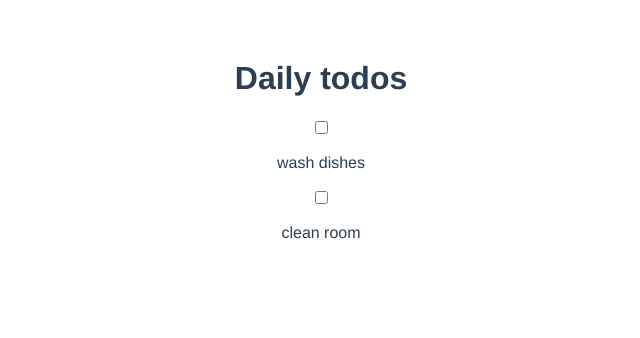
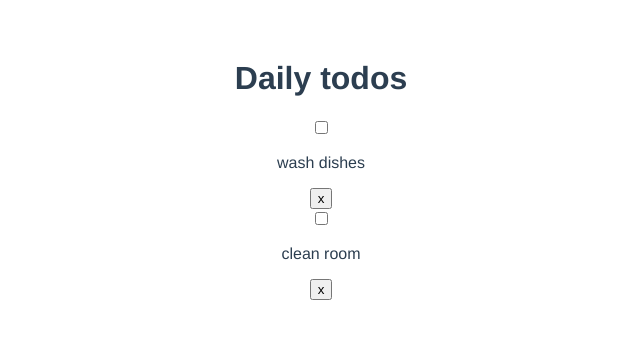
Before and after one commit to sophielihenry/vuetodolist, a Vue app: page / in a window 1280 px wide. Shown: the top 338 px of the page, without its empty margins (319-959 px from the left). Built offline with nearby package versions, Linux system fonts and the light colour scheme.

Commit message:
can now delete todos

```diff
--- a/src/App.vue
+++ b/src/App.vue
@@ -1,6 +1,6 @@
 <template>
   <div id="app">
-    <Todos v-bind:todolist="todolist" />
+    <Todos v-bind:todolist="todolist" v-on:delete-todo="deleteTodo"/>
   </div>
 </template>
 
@@ -27,7 +27,12 @@ export default {
        }
       ],
     }
-  }
+  },
+    methods: {
+        deleteTodo(id) {
+          this.todolist = this.todolist.filter( todo => todo.id !== id )
+        }
+      }
 }
 </script>
 
--- a/src/components/TodoItem.vue
+++ b/src/components/TodoItem.vue
@@ -2,6 +2,7 @@
   <div v-bind:class="{ 'is-complete': todo.completed }">
     <input type="checkbox" v-on:change="markComplete">
       <p>{{ todo.title }}</p>
+    <button class="delete" @click="$emit('delete-todo', todo.id)">x</button>
   </div>
 
 
--- a/src/components/Todos.vue
+++ b/src/components/Todos.vue
@@ -2,7 +2,7 @@
   <div>
     <h1>Daily todos</h1>
     <div v-bind:key="todo.id" v-for="todo in todolist">
-        <TodoItem v-bind:todo="todo"/>
+        <TodoItem v-bind:todo="todo" v-on:delete-todo="$emit('delete-todo', todo.id)"/>
 
     </div>
   </div>
```
